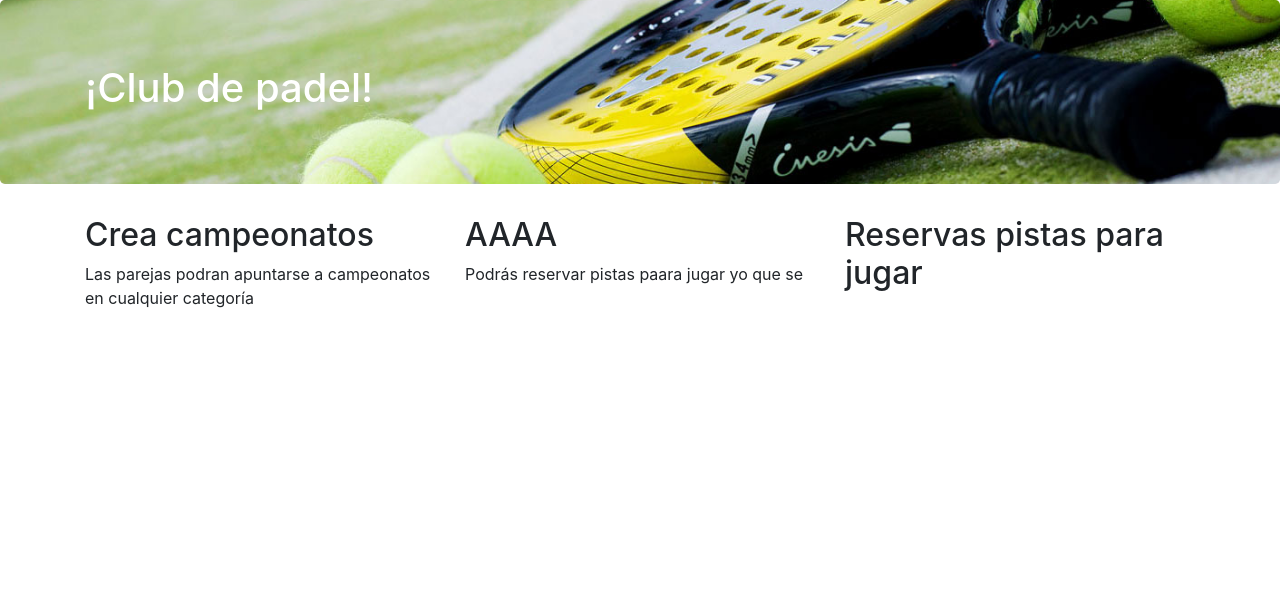
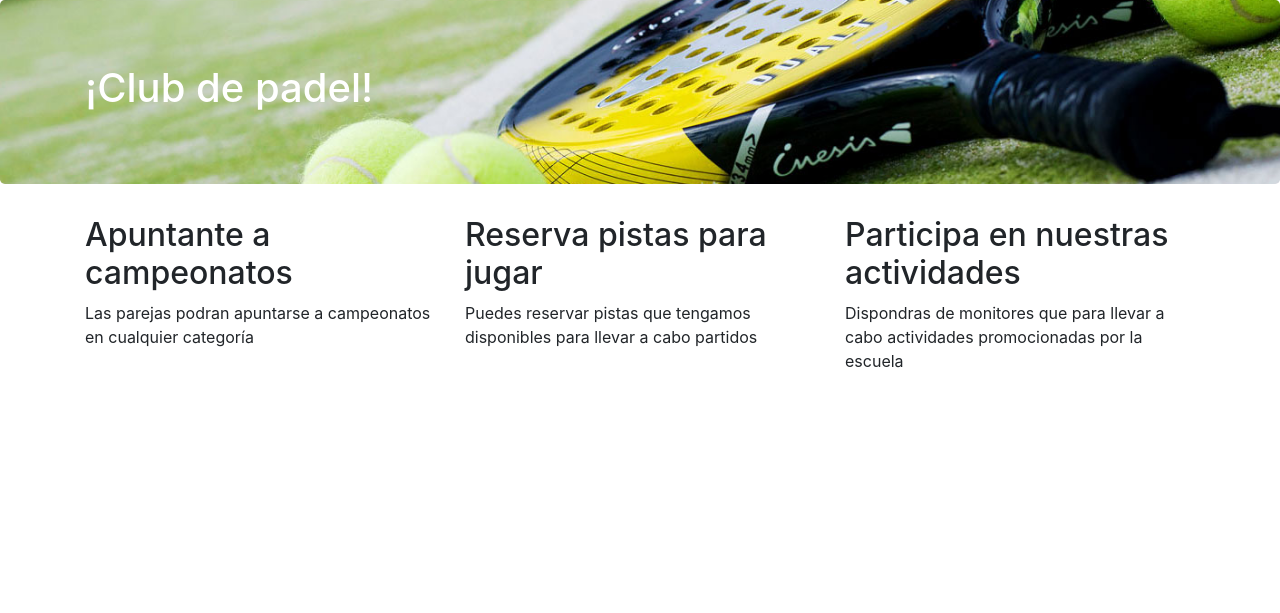
Before and after one commit to lrgarcia/ABPProject, a PHP site: page /Controller/Login_Controller.php in a window 1280 px wide. Shown: the part 56-669 px from the top of the page. Run offline with PHP 8.4, Linux system fonts and the light colour scheme; data that the repository does not hold is empty; some libraries are stand-ins or nearby versions.

Commit message:
Update Login_View.php

```diff
--- a/View/Login_View.php
+++ b/View/Login_View.php
@@ -21,20 +21,20 @@ class Login{
 		<div class="row">
 			<div class="col-md-4">
 				<?php
-				echo ('<h2>' . $strings['Titulo1'] . '</h2>');
-				echo ('<p>' . $strings['Texto1'] . '</p>');
+				echo ('<h2> Apuntante a campeonatos</h2>');
+				echo ('<p> Las parejas podran apuntarse a campeonatos en cualquier categoría </p>');
 				?>
 			</div>
 			<div class="col-md-4">
 				<?php
-				echo ('<h2>' . $strings['Titulo2'] . '</h2>');
-				echo ('<p>' . $strings['Texto2'] . '</p>');
+				echo ('<h2>Reserva pistas para jugar</h2>');
+				echo ('<p> Puedes reservar pistas que tengamos disponibles para llevar a cabo partidos </p>');
 				?>
 			</div>
 			<div class="col-md-4">
 				<?php
-				echo ('<h2>' . $strings['Titulo3'] . '</h2>');
-				echo ('<p>' . $strings['Texto3'] . '</p>');
+				echo ('<h2>Participa en nuestras actividades</h2>');
+				echo ('<p>Dispondras de monitores que para llevar a cabo actividades promocionadas por la escuela</p>');
 				?>
 			</div>
 	    </div>
```
